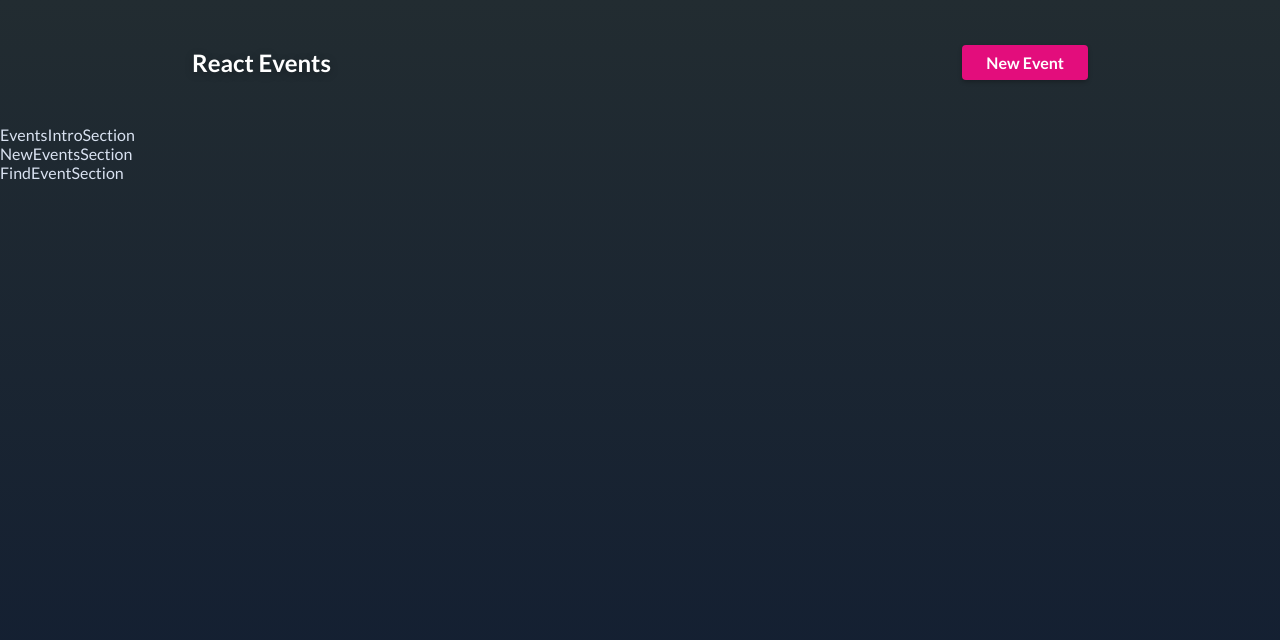
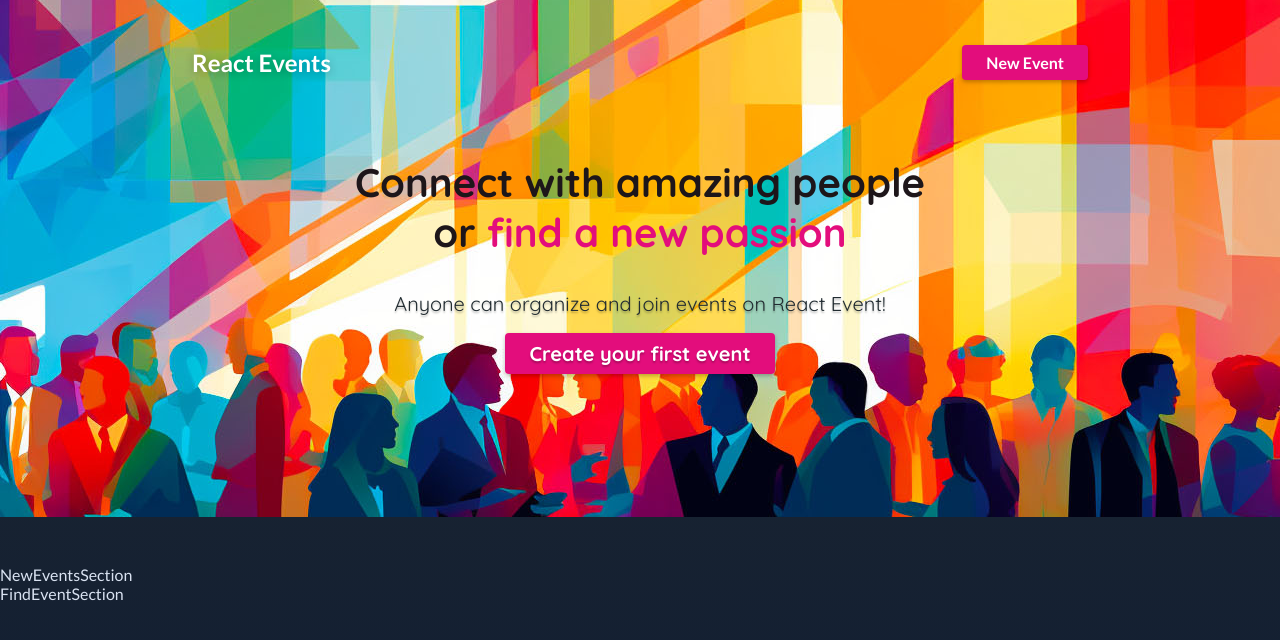
Before and after one commit to MarkoKustudija/Events_React_Query, a React (Vite) app: page /events in a window 1280 px wide. Shown: the top 640 px of the page. Built offline with nearby package versions, Linux system fonts and the light colour scheme.

Commit message:
finish events-intro-section cmp

```diff
--- a/src/components/Events/EventsIntroSection.jsx
+++ b/src/components/Events/EventsIntroSection.jsx
@@ -1,8 +1,25 @@
+import { Link } from "react-router-dom";
+import meetupImg from "../../assets/meetup.jpg";
 
 function EventsIntroSection() {
   return (
-    <div>EventsIntroSection</div>
-  )
+    <section
+      className="content-section"
+      id="overview-section"
+      style={{ backgroundImage: `url(${meetupImg})` }}
+    >
+      <h2>
+        Connect with amazing people <br />
+        or <strong>find a new passion</strong>
+      </h2>
+      <p>Anyone can organize and join events on React Event!</p>
+      <p>
+        <Link to="/events/new" className="button">
+          Create your first event
+        </Link>
+      </p>
+    </section>
+  );
 }
 
-export default EventsIntroSection
+export default EventsIntroSection;
```
